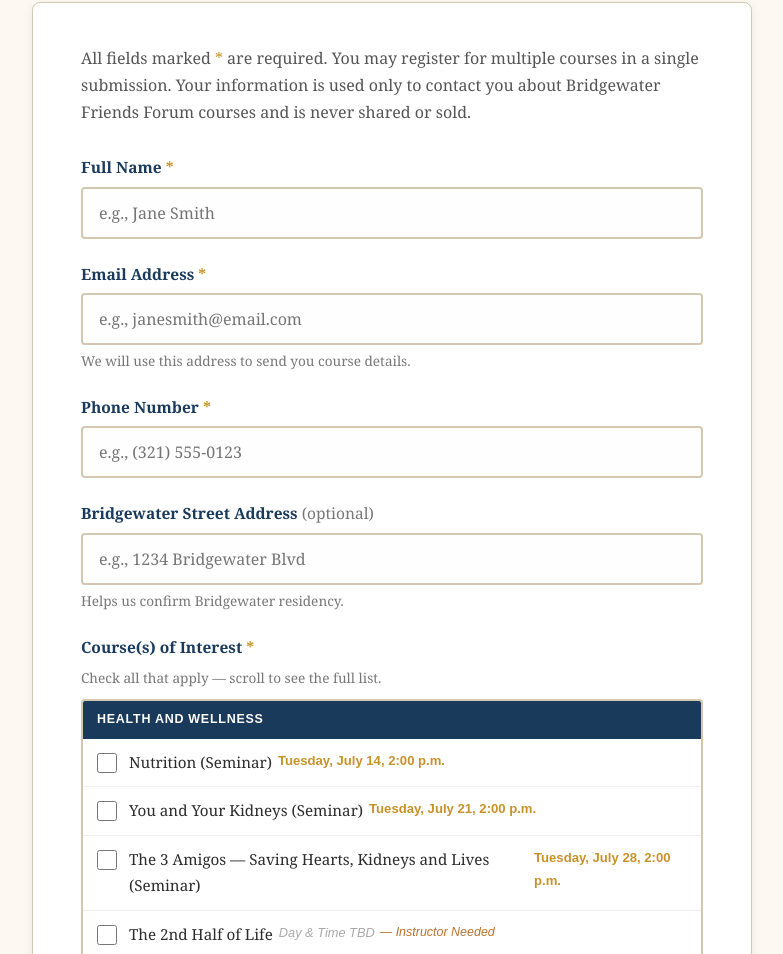
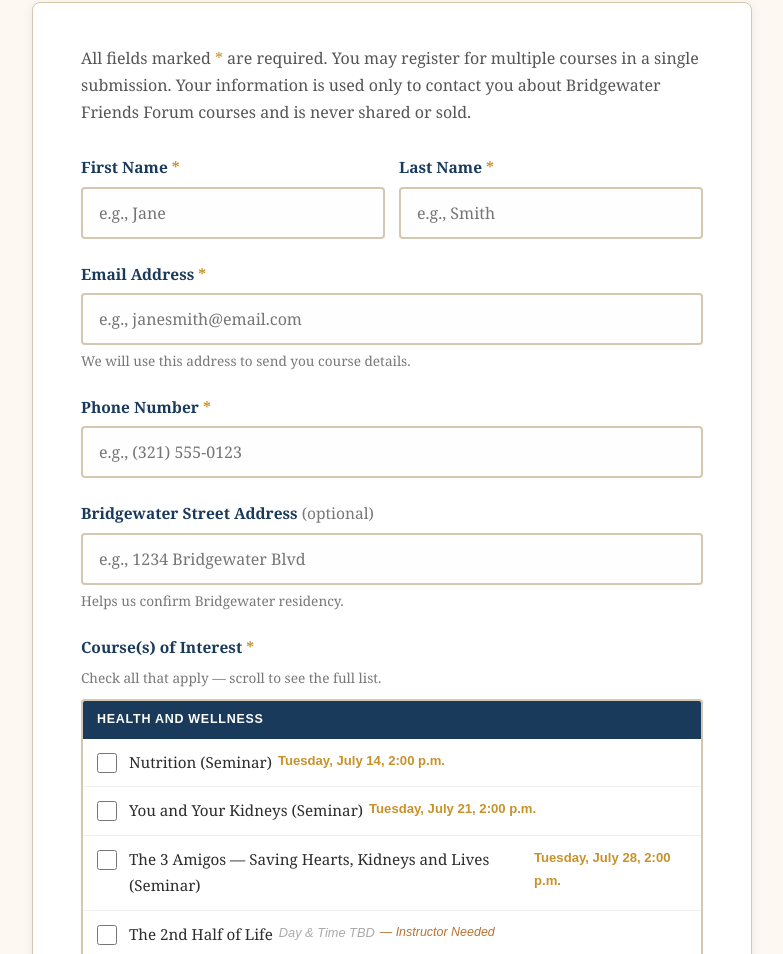
Before and after one commit to rickgschuette-dev/bridgewater-youniversity-website, a plain HTML site: page index.html in a window 1280 px wide. Shown: the part 1385-2339 px from the top of the page, without its empty margins (248-1031 px from the left). Drawn offline with Linux system fonts and the light colour scheme.

Commit message:
Split Full Name into First Name and Last Name fields on registration form

```diff
--- a/index.html
+++ b/index.html
@@ -413,9 +413,15 @@
         <p style="display:none;"><label>Don't fill this out: <input name="bot-field" /></label></p>
 
         <!-- Name -->
-        <div class="form-group">
-          <label class="field-label" for="fullName">Full Name <span class="required">*</span></label>
-          <input type="text" id="fullName" name="fullName" placeholder="e.g., Jane Smith" required autocomplete="name" />
+        <div class="form-group" style="display:grid;grid-template-columns:1fr 1fr;gap:14px;">
+          <div>
+            <label class="field-label" for="firstName">First Name <span class="required">*</span></label>
+            <input type="text" id="firstName" name="firstName" placeholder="e.g., Jane" required autocomplete="given-name" />
+          </div>
+          <div>
+            <label class="field-label" for="lastName">Last Name <span class="required">*</span></label>
+            <input type="text" id="lastName" name="lastName" placeholder="e.g., Smith" required autocomplete="family-name" />
+          </div>
         </div>
 
         <!-- Email -->
```
